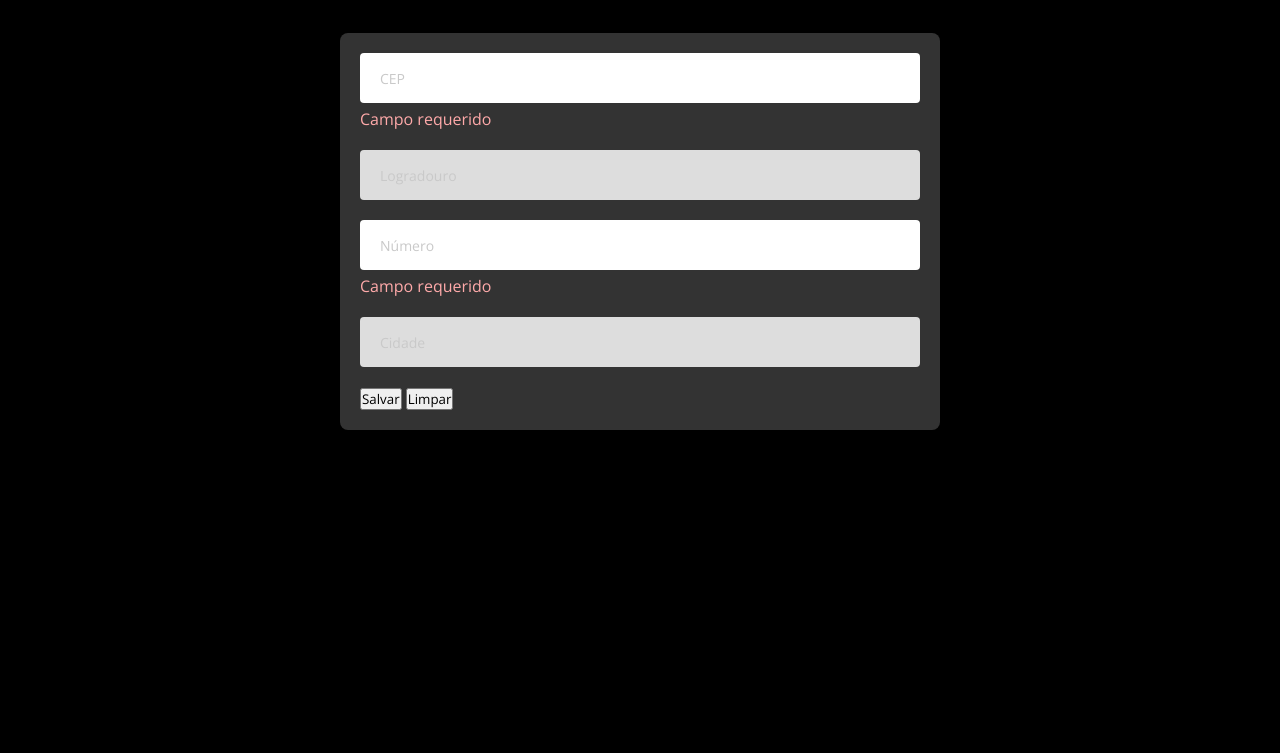
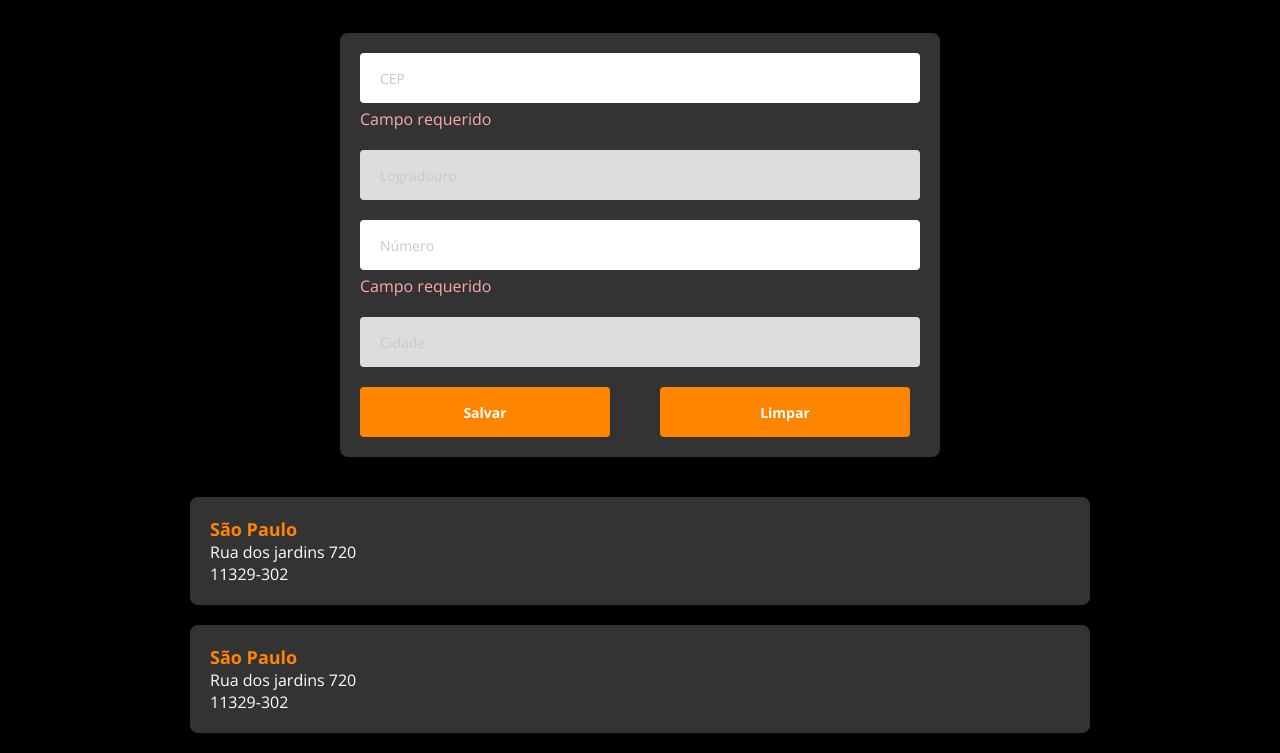
Before and after one commit to geisonbruno1/Via-CEP, a plain HTML site: page index.html in a window 1280 px wide. Shown: the part 87-840 px from the top of the page. Before the commit the page ends 800 px from the top, so only its background shows below. Drawn offline with nearby package versions, Linux system fonts and the light colour scheme.

Commit message:
feat: Estilizando os buttons & Listagem do cep

```diff
--- a/css/styless.css
+++ b/css/styless.css
@@ -81,3 +81,61 @@ html, body {
 .form-input:disabled {
     background-color: #ddd;
 }
+
+.btn-container {
+    display: flex;
+    justify-content: space-between;
+}
+
+.btn {
+    width: 250px;
+    height: 50px;
+    background-color: #ff8400;
+    border-radius: 4px;
+    border: 0;
+    color: #fff;
+    font-weight: 700;
+    font-size: 14px;
+}
+
+.btn-left {
+    margin-right: 10px;
+}
+
+.btn-right {
+    margin-right: 10px;
+}
+
+.list-container {
+    width: 100%;
+    margin: 0 auto;
+    padding: 0 20px;
+    display: flex;
+    flex-direction: column;
+    align-items: center;
+}
+
+.card-list-item {
+    background-color: #333;
+    color: #fff;
+    margin-bottom: 20px;
+    max-width: 900px;
+    width: 100%;
+    border-radius: 8px;
+    padding: 20px;
+}
+
+.card-list-item h3 {
+    color: #ff8400;
+    font-size: 18px;
+}
+
+address-line {
+    color: #fff;
+    font-size: 14px;
+}
+
+address-cep {
+    color: #fff;
+    font-size: 12px;
+}
--- a/index.html
+++ b/index.html
@@ -73,23 +73,23 @@
                 disabled
               />
             </div>
-            <div>
-              <button type="submit">Salvar</button>
-              <button>Limpar</button>
+            <div class="btn-container">
+              <button class="btn btn-left" type="submit">Salvar</button>
+              <button class="btn btn-right">Limpar</button>
             </div>
           </form>
         </div>
       </section>
-      <section id="list-section">
-        <div>
+      <section id="list-section" class="list-container">
+        <div class="card-list-item">
+            <h3>São Paulo</h3>
+            <p class="address-line">Rua dos jardins 720</p>
+            <p class="address-cep">11329-302</p>
+          </div>
+        <div class="card-list-item">
           <h3>São Paulo</h3>
-          <p>Rua dos jardins 720</p>
-          <p>11329-302</p>
-        </div>
-        <div>
-          <h3>São Paulo</h3>
-          <p>Rua dos jardins 720</p>
-          <p>11329-302</p>
+          <p class="address-line">Rua dos jardins 720</p>
+          <p class="address-cep">11329-302</p>
         </div>
         <div></div>
       </section>
```
